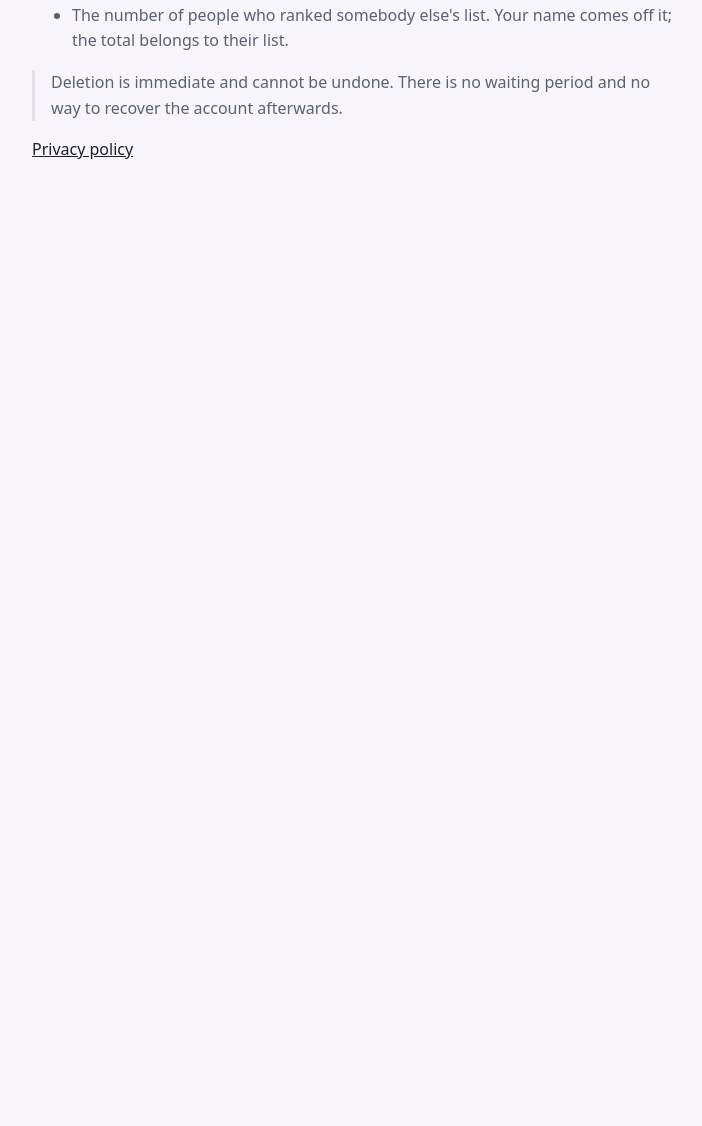
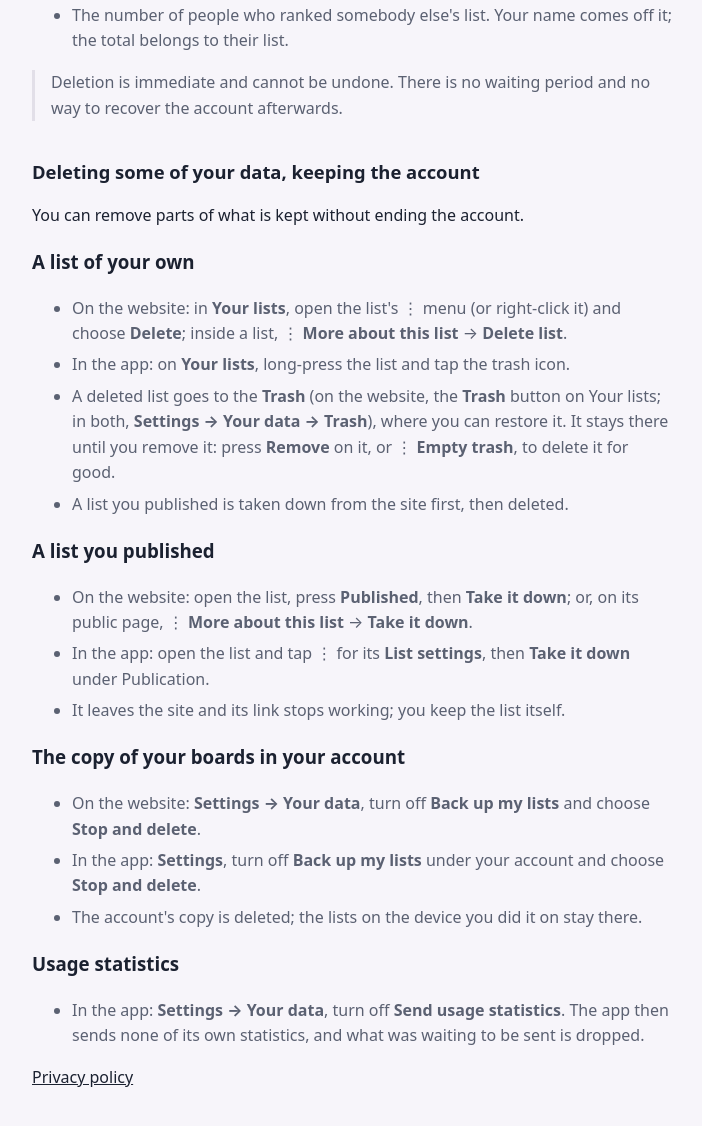
Before and after one commit to kellygracelab-dotcom/tieryourlife-proxy, a plain HTML site: page public/delete-account.html in a window 1280 px wide. Shown: the part 1139-2265 px from the top of the page, without its empty margins (288-990 px from the left). Before the commit the page ends 1414 px from the top, so only its background shows below. Drawn offline with Linux system fonts and the light colour scheme.

Commit message:
The delete-account and privacy pages as the website's copies: deleting some data while keeping the account, and the trash kept until it is emptied (Web #260) (#187)
Co-authored-by: Claude Opus 5.5 <noreply@anthropic.com>

```diff
--- a/public/delete-account.html
+++ b/public/delete-account.html
@@ -87,6 +87,56 @@ be done by hand.</p>
 <p class="note">Deletion is immediate and cannot be undone. There is no waiting
 period and no way to recover the account afterwards.</p>
 
+<h2 id="some-data">Deleting some of your data, keeping the account</h2>
+<p>You can remove parts of what is kept without ending the account.</p>
+
+<h3>A list of your own</h3>
+<ul>
+  <li>On the website: in <strong>Your lists</strong>, open the list's ⋮ menu
+      (or right-click it) and choose <strong>Delete</strong>; inside a list,
+      ⋮ <strong>More about this list</strong> → <strong>Delete list</strong>.</li>
+  <li>In the app: on <strong>Your lists</strong>, long-press the list and tap
+      the trash icon.</li>
+  <li>A deleted list goes to the <strong>Trash</strong> (on the website, the
+      <strong>Trash</strong> button on Your lists; in both, <strong>Settings →
+      Your data → Trash</strong>), where you can restore it. It stays there until
+      you remove it: press <strong>Remove</strong> on it, or ⋮ <strong>Empty
+      trash</strong>, to delete it for good.</li>
+  <li>A list you published is taken down from the site first, then
+      deleted.</li>
+</ul>
+
+<h3>A list you published</h3>
+<ul>
+  <li>On the website: open the list, press <strong>Published</strong>, then
+      <strong>Take it down</strong>; or, on its public page, ⋮ <strong>More
+      about this list</strong> → <strong>Take it down</strong>.</li>
+  <li>In the app: open the list and tap ⋮ for its <strong>List
+      settings</strong>, then <strong>Take it down</strong> under
+      Publication.</li>
+  <li>It leaves the site and its link stops working; you keep the list
+      itself.</li>
+</ul>
+
+<h3>The copy of your boards in your account</h3>
+<ul>
+  <li>On the website: <strong>Settings → Your data</strong>, turn off
+      <strong>Back up my lists</strong> and choose <strong>Stop and
+      delete</strong>.</li>
+  <li>In the app: <strong>Settings</strong>, turn off <strong>Back up my
+      lists</strong> under your account and choose <strong>Stop and
+      delete</strong>.</li>
+  <li>The account's copy is deleted; the lists on the device you did it on
+      stay there.</li>
+</ul>
+
+<h3>Usage statistics</h3>
+<ul>
+  <li>In the app: <strong>Settings → Your data</strong>, turn off
+      <strong>Send usage statistics</strong>. The app then sends none of its
+      own statistics, and what was waiting to be sent is dropped.</li>
+</ul>
+
 <p><a href="privacy.html">Privacy policy</a></p>
 
 </main>
```
Also changed, not shown: public/privacy.html (+4 -4 lines).
